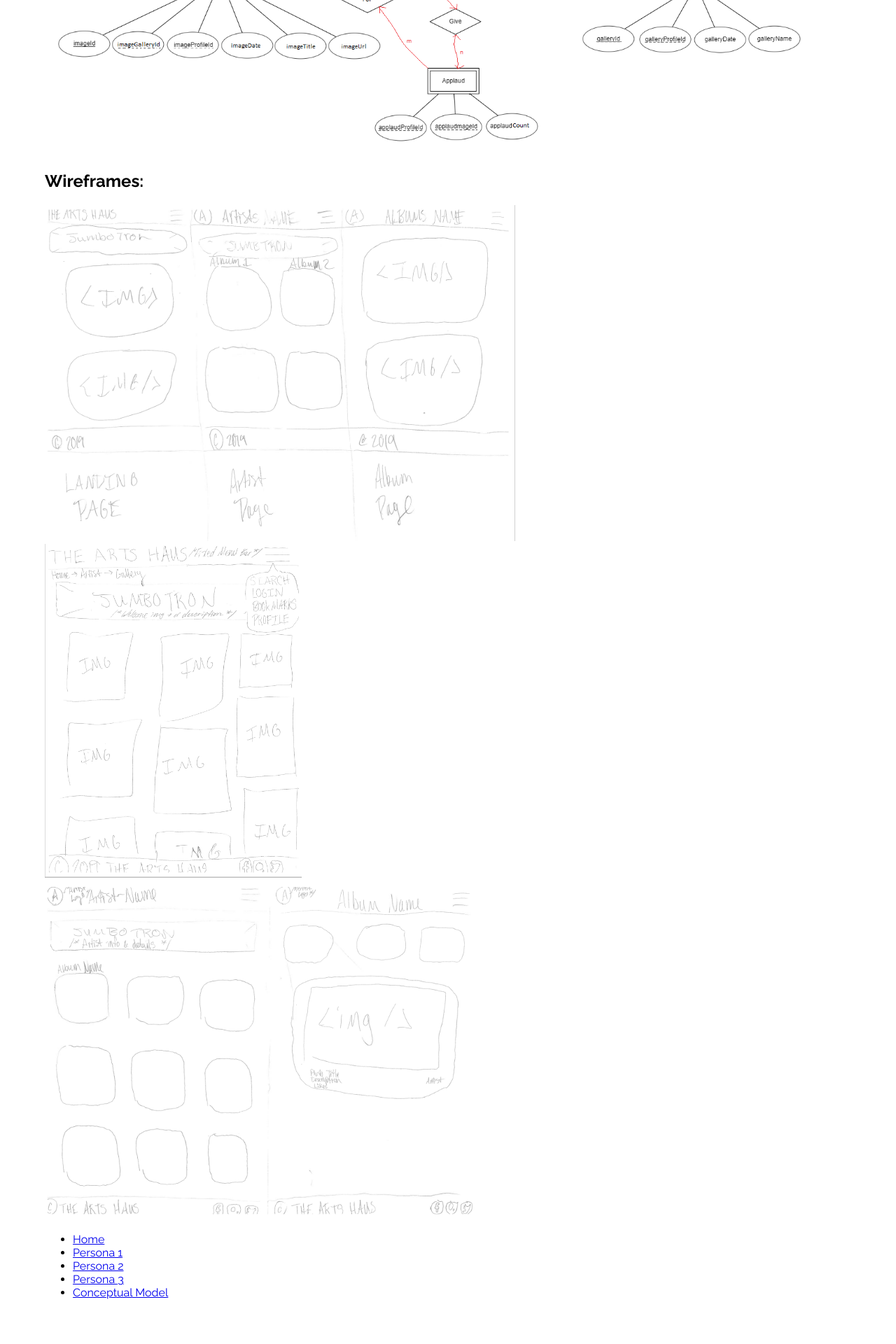
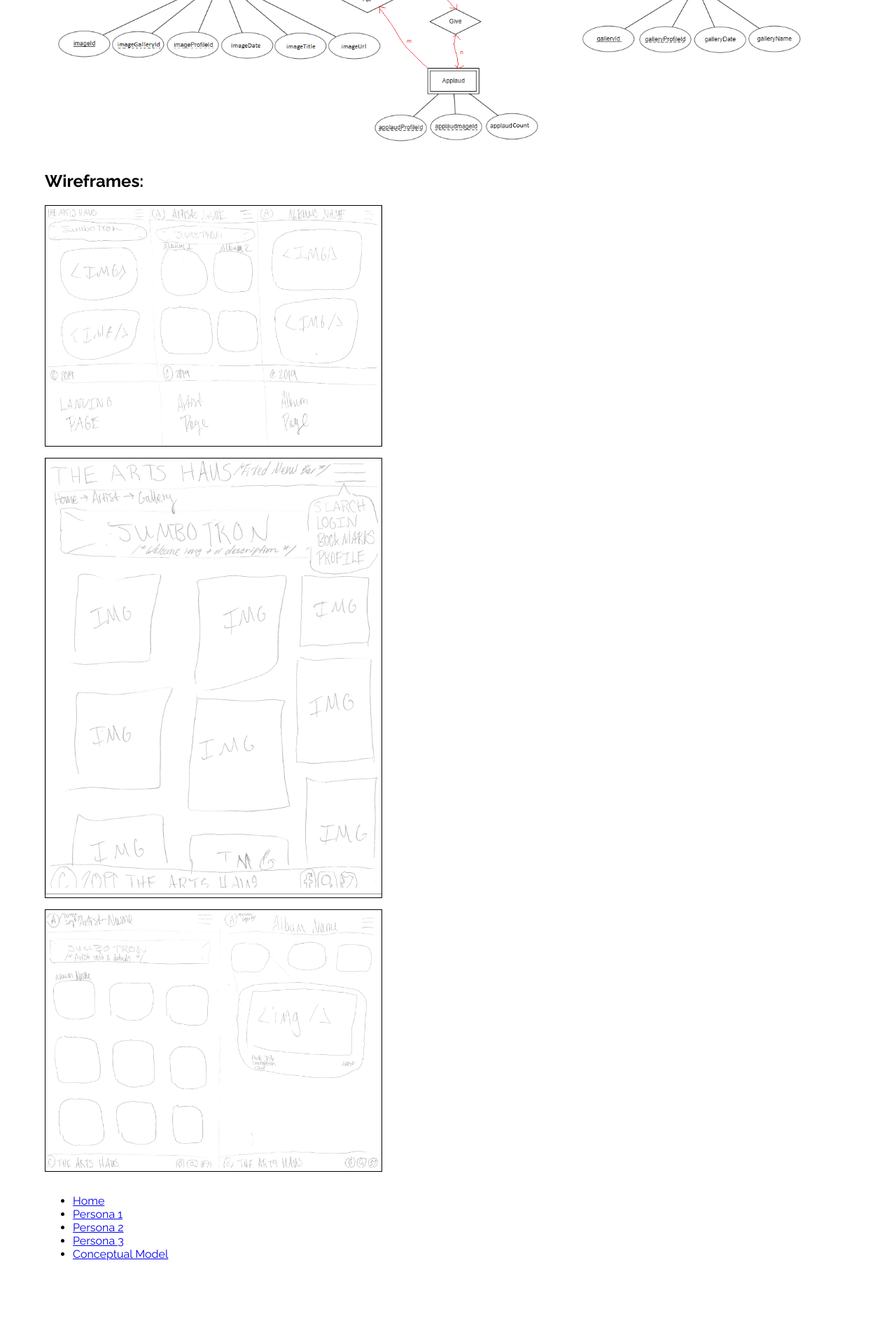
Before and after one commit to art-locale/art-haus, a PHP site: page /conceptual-model.html in a window 1280 px wide. Shown: the part 1719-3639 px from the top of the page at 70% size. After the commit the page ends 3520 px from the top, so only its background shows below. Run offline with PHP 8.4, Linux system fonts and the light colour scheme.

Commit message:
Added css styling for image size, display flex column, and border.

```diff
--- a/epic/style.css
+++ b/epic/style.css
@@ -39,6 +39,14 @@ p {
 }
 
 .wireframes {
-  width: 20rem;
+  display: flex;
+  flex-direction: column;
+  align-items: left;
+}
+
+.wireframes img {
+  width: 30rem;
   height: auto;
+  margin-bottom: 1rem;
+  border: 1px solid black;
 }
```
